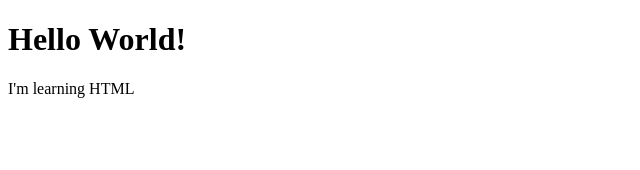
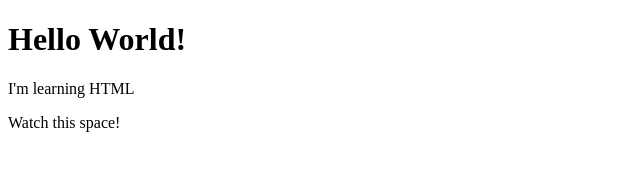
Before and after one commit to lautissier/fuzzy-garbanzo, a plain HTML site: page home.html in a window 1280 px wide. Shown: the whole page, without its empty margins (0-640 px from the left). Drawn offline with Linux system fonts and the light colour scheme.

Commit message:
Update home.html

```diff
--- a/home.html
+++ b/home.html
@@ -8,5 +8,6 @@
 <h1>Hello World!</h1>
 <p>I'm learning HTML</p>
 
+<p>Watch this space!</p>
 </body>
 </html>
```
